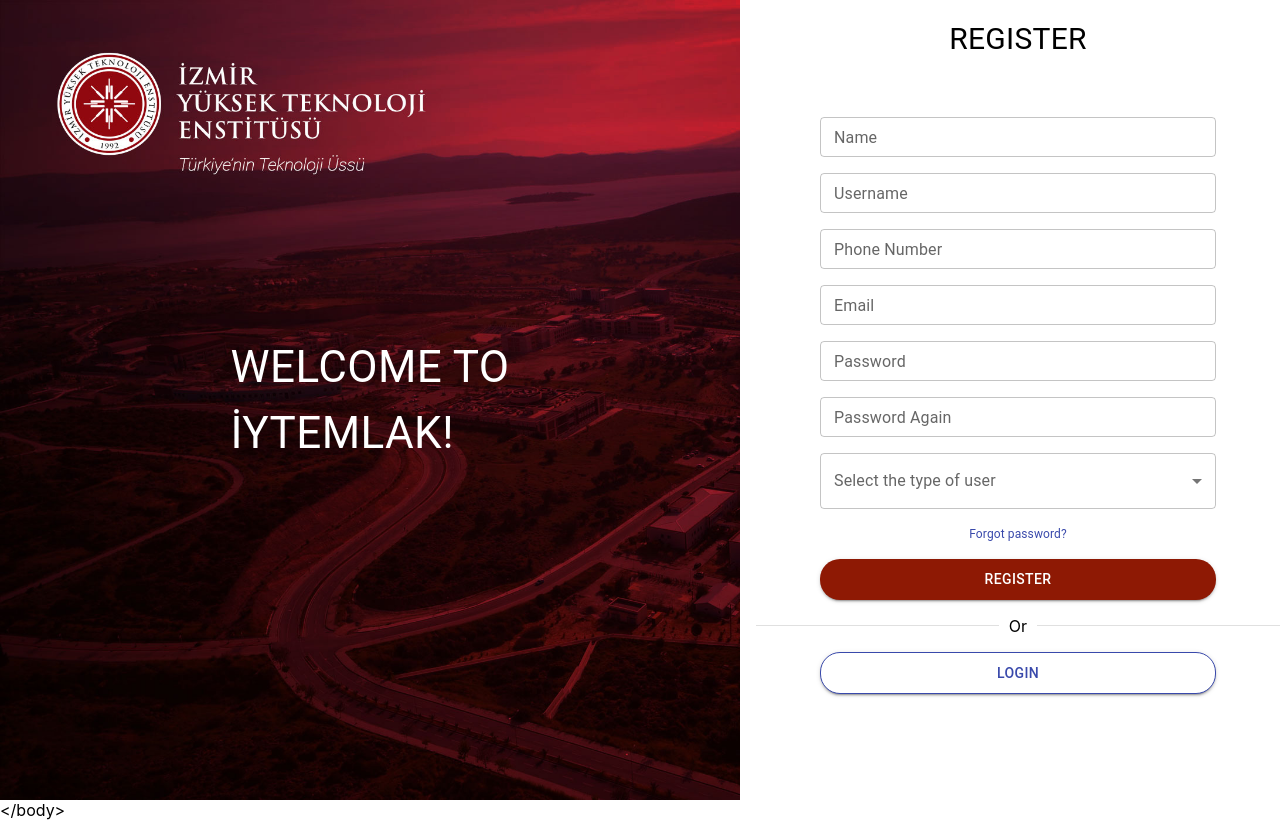
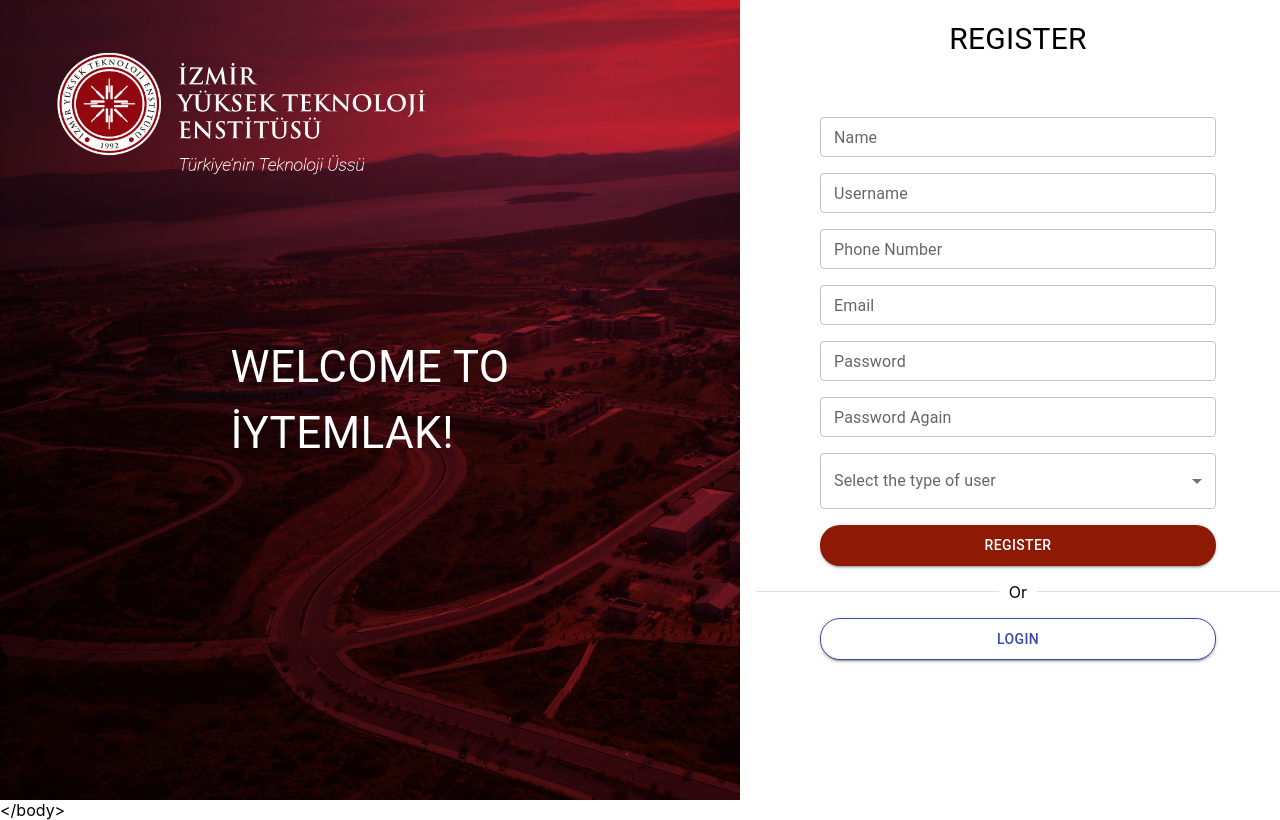
Before and after one commit to barisyenigun07/Undergraduate-Project, a React (Create React App) app in the folder frontend/: page / in a window 1280 px wide. Built offline with nearby package versions, Linux system fonts and the light colour scheme; the HTML template or start-up script is replaced by a standard one.

Commit message:
menuitems fixed

```diff
--- a/frontend/src/components/Register.js
+++ b/frontend/src/components/Register.js
@@ -124,7 +124,7 @@ const Register = () => {
                   sx={{ width: 1, maxWidth: "540px" }}
                 />
               </Box>
-              <Box sx={{ px: 8 }}>
+              <Box sx={{ px: 8, textAlign: 'left' }}>
                 <FormControl fullWidth>
                   <InputLabel id="demo-simple-select-label">Select the type of user</InputLabel>
                   <Select
@@ -132,24 +132,13 @@ const Register = () => {
                     id="demo-simple-select"
                     label="Select the type of user"
                   >
-                    <MenuItem value={10}>Ten</MenuItem>
-                    <MenuItem value={20}>Twenty</MenuItem>
-                    <MenuItem value={30}>Thirty</MenuItem>
+                    <MenuItem value={"Student"}>Student</MenuItem>
+                    <MenuItem value={"House Owner"} >House Owner</MenuItem>
                   </Select>
                 </FormControl>
               </Box>
 
-              <Box>
-                <Typography
-                  sx={{
-                    fontSize: "12px",
-                    color: "#3949AB",
-                    textAlign: "center",
-                  }}
-                >
-                  Forgot password?
-                </Typography>
-              </Box>
+
 
               <Box sx={{ px: 8 }}>
                 <Button
```
